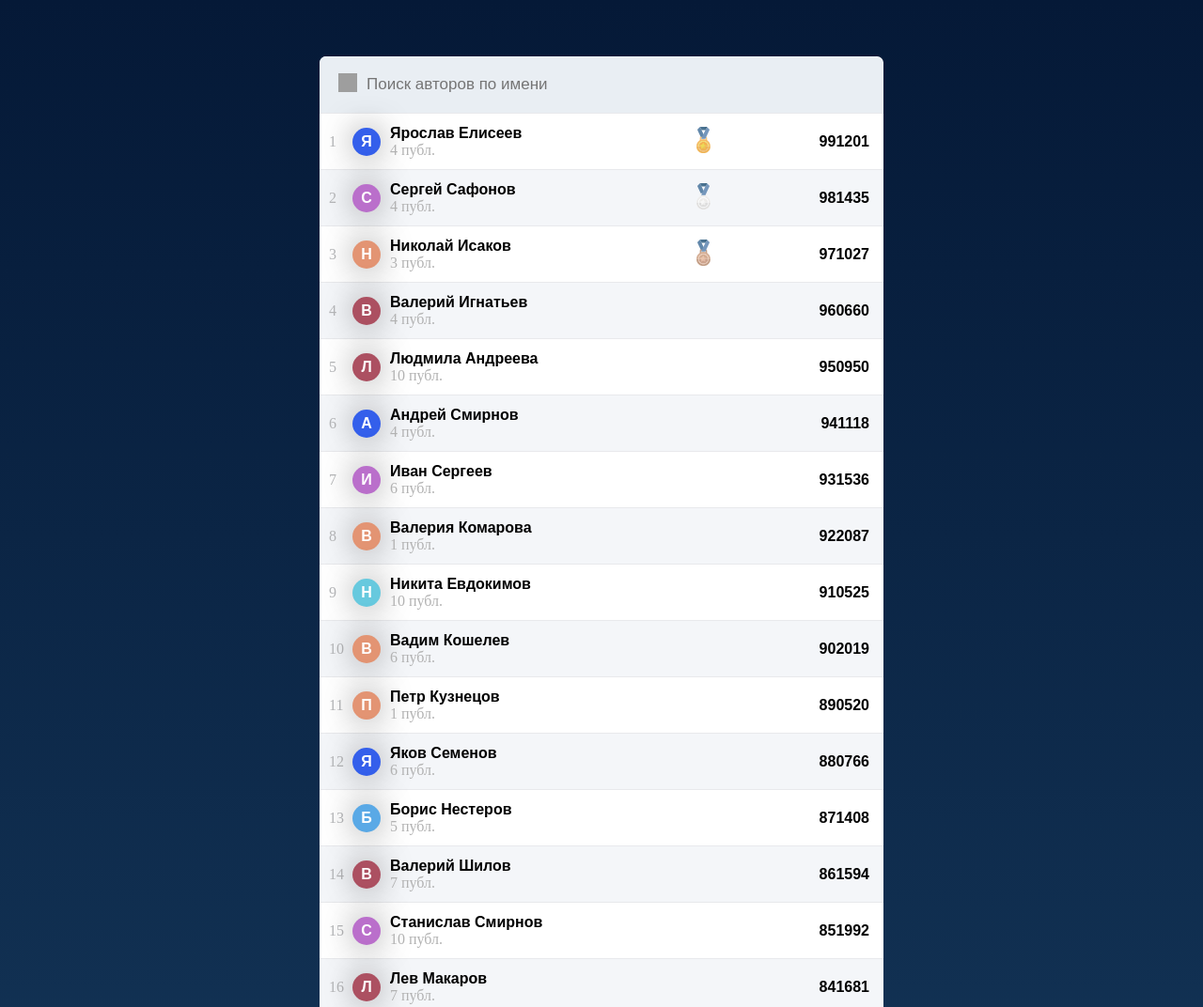
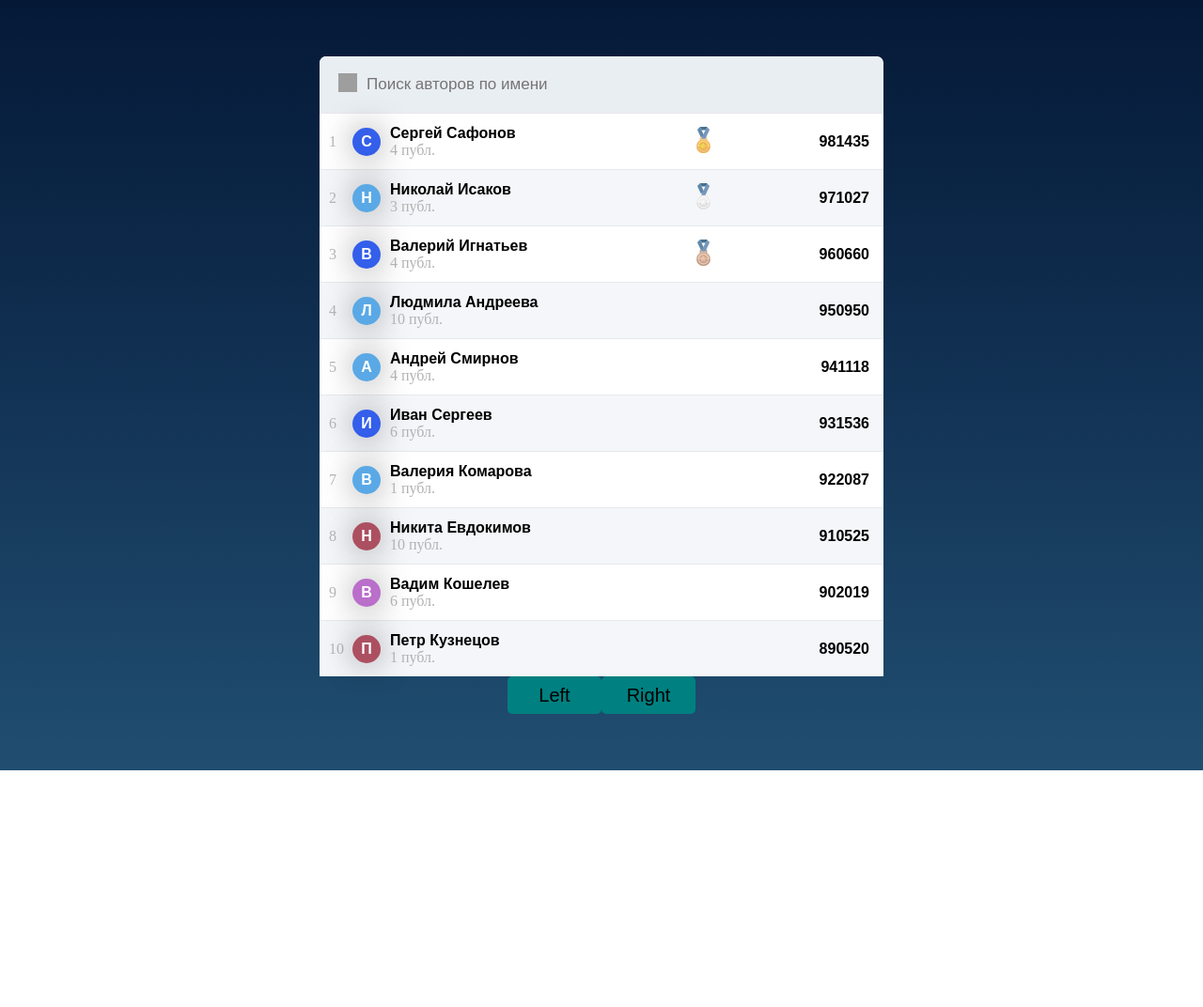
Before and after one commit to KostiaDrobotovych/IO_Technologies, a React app: page / in a window 1280 px wide. Shown: the top 1072 px of the page at 94% size. After the commit the page ends 820 px from the top, so only its background shows below. Built offline with nearby package versions, Linux system fonts and the light colour scheme; grey boxes are pictures that could not be loaded.

Commit message:
add pagination without corecting

```diff
--- a/src/components/App.js
+++ b/src/components/App.js
@@ -4,11 +4,14 @@ import s from './App.module.css';
 
 import FilterOfAuthors from './FilterOfAuthors/index';
 import AuthorsList from './AuthorsList/index';
+import Button from './Button/index';
 
 class App extends Component {
   state = {
     authorsList: [],
     filter: '',
+    page: 1,
+    lengthOfList: 10,
   };
 
   componentDidMount() {
@@ -31,10 +34,26 @@ class App extends Component {
       item.name.toLowerCase().includes(filter.toLowerCase()),
     );
 
+  sortByPagination = list => {
+    const { page, lengthOfList } = this.state;
+
+    return list.filter(
+      (item, idx) =>
+        idx <= page * lengthOfList && idx > lengthOfList * page - lengthOfList,
+    );
+  };
+
+  incrementPage = () => this.setState(state => ({ page: state.page + 1 }));
+
+  decrementPage = () => {
+    if (this.state.page === 1) return;
+    this.setState(state => ({ page: state.page - 1 }));
+  };
+
   render() {
     const { filter } = this.state;
-
     const filteredList = this.filterList(filter);
+    const sortedByPagination = this.sortByPagination(filteredList);
 
     return (
       <div className={s.wrapper}>
@@ -43,7 +62,11 @@ class App extends Component {
             filter={filter}
             handleFilterChange={this.handleChangeFilter}
           />
-          <AuthorsList list={filteredList} boolForSvg={!!filter} />
+          <AuthorsList list={sortedByPagination} boolForSvg={!!filter} />
+        </div>
+        <div className={s.buttons}>
+          <Button onClickBtn={this.decrementPage}>Left</Button>
+          <Button onClickBtn={this.incrementPage}>Right</Button>
         </div>
       </div>
     );
--- a/src/components/App.module.css
+++ b/src/components/App.module.css
@@ -14,7 +14,13 @@
 
 .content {
   width: 600px;
+  min-height: 660px;
   margin: 0 auto;
   border-radius: 7px;
   background-color: #fff;
 }
+
+.buttons {
+  display: flex;
+  justify-content: center;
+}
--- a/src/components/AuthorsList/index.jsx
+++ b/src/components/AuthorsList/index.jsx
@@ -3,6 +3,12 @@ import MedalsSvg from './MedalsSvg/index';
 import s from './AuthorList.module.css';
 
 const COLORS = [
+  '#67c9de',
+  '#ba6fcb',
+  '#e39473',
+  '#5aa9e6',
+  '#ac5061',
+  '#345feb',
   '#67c9de',
   '#ba6fcb',
   '#e39473',
--- /dev/null
+++ b/src/components/Button/Button.module.css
@@ -0,0 +1,18 @@
+.btn {
+  width: 100px;
+  height: 40px;
+  border: none;
+  background: teal;
+  font-size: 20px;
+  line-height: 30px;
+  border-radius: 5px;
+  cursor: pointer;
+}
+
+.btn:hover {
+  color: #fff;
+}
+
+.btn:focus {
+  outline: none;
+}
--- /dev/null
+++ b/src/components/Button/index.jsx
@@ -0,0 +1,11 @@
+import React from 'react';
+
+import s from './Button.module.css';
+
+const Button = ({ onClickBtn, children, title }) => (
+  <button className={s.btn} type="button" onClick={onClickBtn} title={title}>
+    {children}
+  </button>
+);
+
+export default Button;
```
